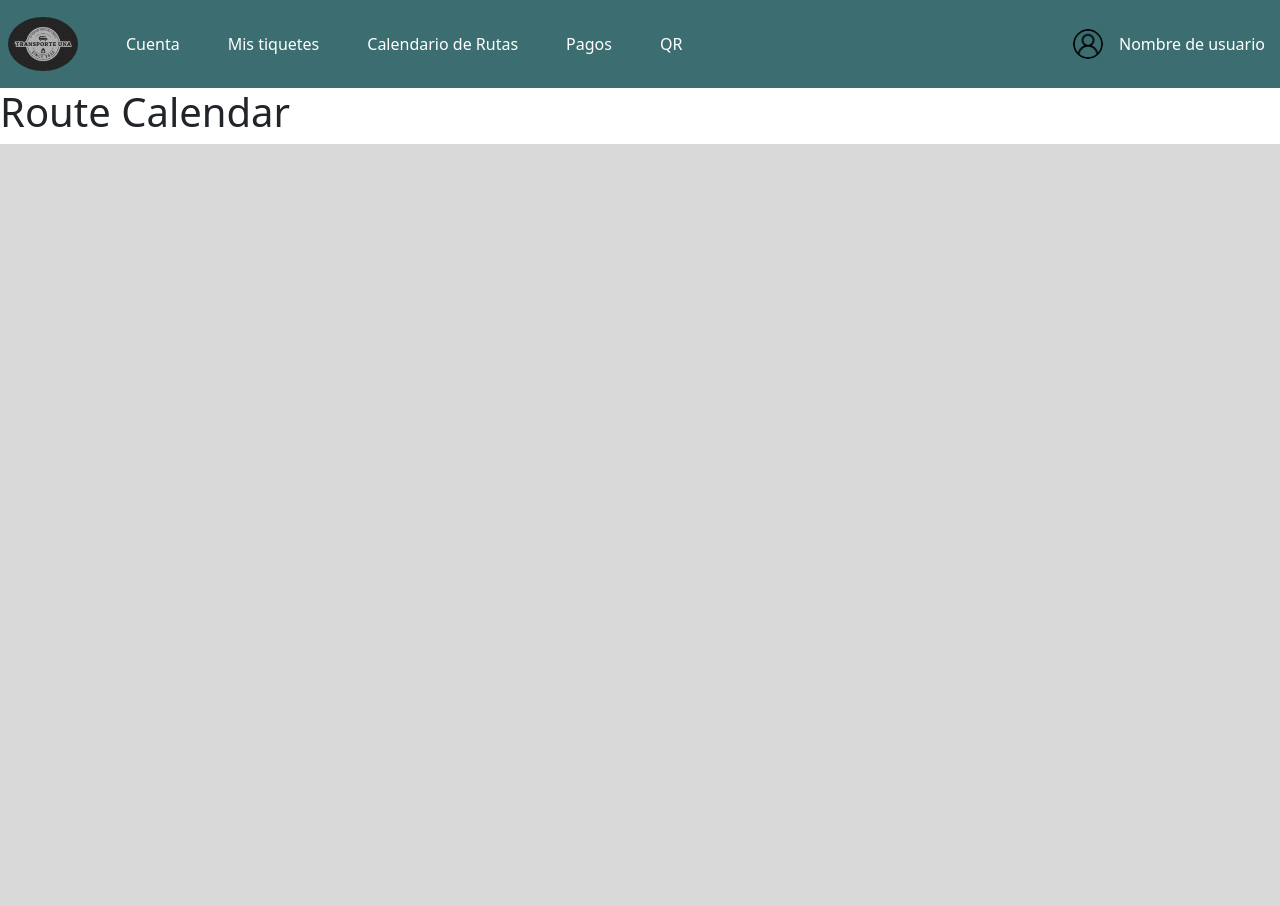
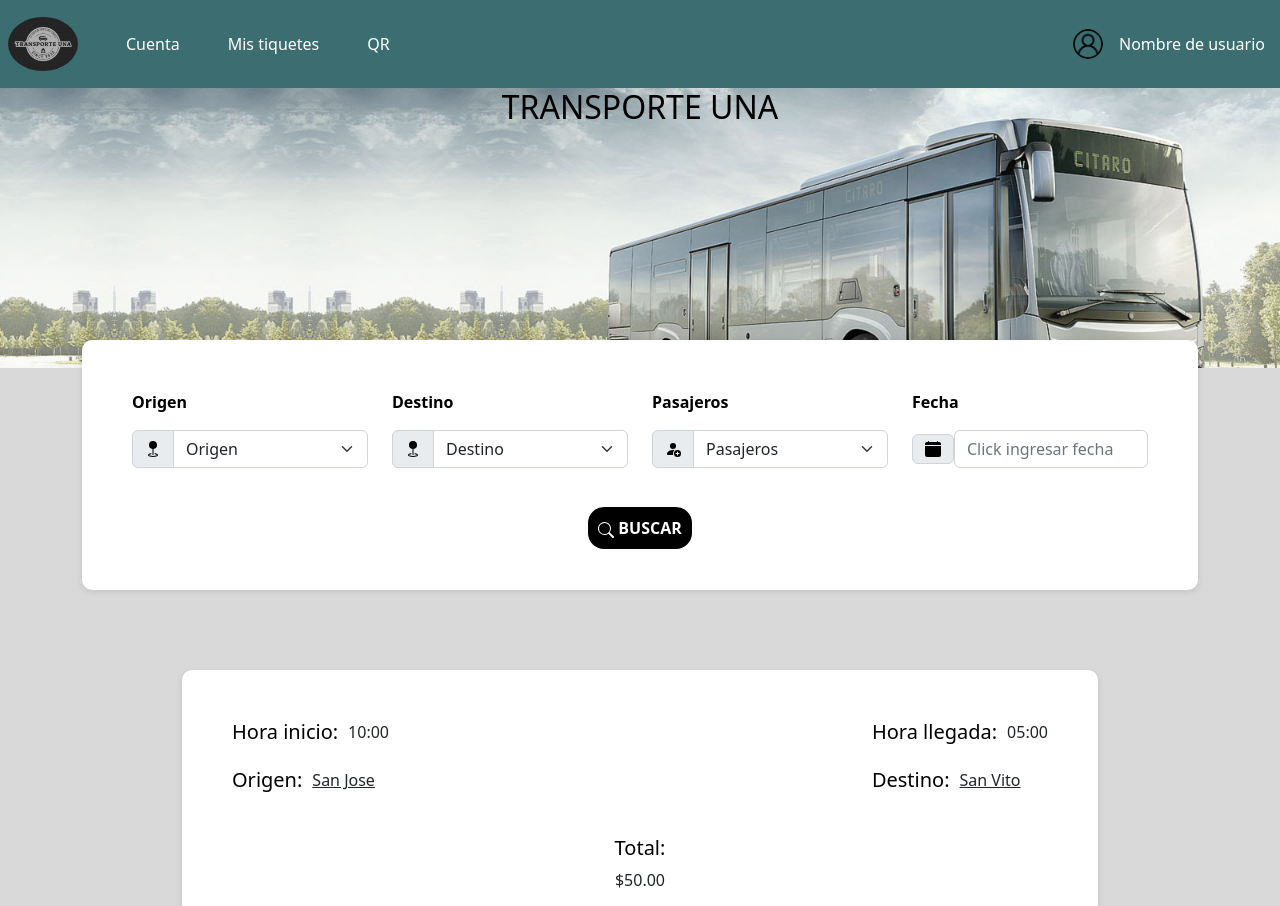
Before and after one commit to DayanaGamboaM/BoleteriaOnline, a Next.js app in the folder boleteria/: page /routeCalendar in a window 1280 px wide. Shown: the top 906 px of the page. Before the commit the page ends 800 px from the top, so only its background shows below. Built offline with nearby package versions, Linux system fonts and the light colour scheme.

Commit message:
route calendar implementation

```diff
--- a/boleteria/components/Header.tsx
+++ b/boleteria/components/Header.tsx
@@ -1,7 +1,12 @@
 import React, { useState } from "react";
-import { BsSearch, BsGeoFill, BsPersonFillAdd, BsCalendarFill } from 'react-icons/bs';
-import DatePicker from 'react-datepicker';
-import 'react-datepicker/dist/react-datepicker.css';
+import {
+  BsSearch,
+  BsGeoFill,
+  BsPersonFillAdd,
+  BsCalendarFill,
+} from "react-icons/bs";
+import DatePicker from "react-datepicker";
+import "react-datepicker/dist/react-datepicker.css";
 
 const Header = () => {
   const [selectedDate, setSelectedDate] = useState<Date | null>(null);
@@ -10,7 +15,7 @@ const Header = () => {
     setSelectedDate(date);
   };
   return (
-    <div style={{ backgroundColor: "#d9d9d9"}}>
+    <div style={{ backgroundColor: "#d9d9d9" }}>
       <div className="page-header">
         <h2 className="d-flex align-items-start justify-content-center page-title">
           TRANSPORTE UNA
@@ -24,7 +29,9 @@ const Header = () => {
                 <p className="cardBlock-titles">Origen</p>
                 <div className="form-group">
                   <div className="input-group">
-                            <span className="input-group-text text-black"><BsGeoFill /></span>
+                    <span className="input-group-text text-black">
+                      <BsGeoFill />
+                    </span>
                     <select className="form-select" aria-label="Select origin">
                       <option value="">Origen</option>
                       {/* Opciones de origen */}
@@ -36,8 +43,13 @@ const Header = () => {
                 <p className="cardBlock-titles">Destino</p>
                 <div className="form-group">
                   <div className="input-group">
-                            <span className="input-group-text text-black"><BsGeoFill /></span>
-                                <select className="form-select" aria-label="Select destination">
+                    <span className="input-group-text text-black">
+                      <BsGeoFill />
+                    </span>
+                    <select
+                      className="form-select"
+                      aria-label="Select destination"
+                    >
                       <option value="">Destino</option>
                       {/* Opciones de destino */}
                     </select>
@@ -48,31 +60,41 @@ const Header = () => {
                 <p className="cardBlock-titles">Pasajeros</p>
                 <div className="form-group">
                   <div className="input-group">
-                            <span className="input-group-text text-black"><BsPersonFillAdd /></span>
-                                <select className="form-select" aria-label="Select passengers">
+                    <span className="input-group-text text-black">
+                      <BsPersonFillAdd />
+                    </span>
+                    <select
+                      className="form-select"
+                      aria-label="Select passengers"
+                    >
                       <option value="">Pasajeros</option>
                       {/* Opciones de pasajeros */}
                     </select>
                   </div>
                 </div>
               </div>
-                <div className="col-xl-2 col-lg-2 col-md-2 col-sm-6 col-12">
+              <div className="col-xl-3 col-lg-4 col-md-2 col-sm-6 col-12">
                 <p className="cardBlock-titles">Fecha</p>
-                    <div className="form-group">
-                        <div className="d-flex align-items-center input-group">
-                            <span className="input-group-text text-black"><BsCalendarFill /></span>
+                <div className="form-group d-flex align-items-center">
+                  <span
+                    className="input-group-text text-black d-flex align-items-center"
+                    style={{ height: "100%" }}
+                  >
+                    <BsCalendarFill />
+                  </span>
+                  <div className="flex-grow-1">
                     <DatePicker
                       selected={selectedDate}
                       onChange={handleDateChange}
                       dateFormat="dd/MM/yyyy"
                       className="form-control"
-                                    placeholderText="Fecha"
+                      placeholderText="Click ingresar fecha"
                     />
                   </div>
                 </div>
               </div>
               <div className="col-xl-12 col-lg-12 col-md-12 col-sm-12 col-12 text-center mt-5">
-                    <a className="search" href="#pagina">
+                <a className="search" href="routeCalendar">
                   <BsSearch /> Buscar
                 </a>
               </div>
--- a/boleteria/components/NavBar.tsx
+++ b/boleteria/components/NavBar.tsx
@@ -7,7 +7,7 @@ import User from "/public/user.png";
 const NavBar = () => {
   return (
     <Navbar className="navBar" expand="sm" collapseOnSelect>
-      <Navbar.Brand className="ml-5 p-2 fs-3" href="#home">
+      <Navbar.Brand className="ml-5 p-2 fs-3" href="http://localhost:3000/">
         <Image
           src={Logo}
           alt="Header Image"
@@ -33,20 +33,6 @@ const NavBar = () => {
             className="fs-22 m-3"
           >
             Mis tiquetes
-          </Nav.Link>
-          <Nav.Link
-            href="routeCalendar"
-            style={{ color: "#ffffff" }}
-            className="fs-22 m-3"
-          >
-            Calendario de Rutas
-          </Nav.Link>
-          <Nav.Link
-            href="paymentGateway"
-            style={{ color: "#ffffff" }}
-            className="fs-22 m-3"
-          >
-            Pagos
           </Nav.Link>
           <Nav.Link
             href="myTicketsQR"
--- /dev/null
+++ b/boleteria/components/componentsRouteCalendar/RoutesC.tsx
@@ -0,0 +1,93 @@
+import React from "react";
+import { BsArrowRight } from "react-icons/bs";
+
+const availableRoutes = [
+  { hourI: "10:00", Origin: "San Jose", hourL: "05:00", Dest: "San Vito" },
+  { hourI: "08:00", Origin: "San Jose", hourL: "12:00", Dest: "San Isidro" },
+  { hourI: "01:00", Origin: "San Jose", hourL: "07:00", Dest: "Agua Buena" },
+];
+
+const RoutesC = () => {
+  return (
+    <div style={{ backgroundColor: "#d9d9d9" }}>
+      <div className="container">
+        {availableRoutes.map((rou, index) => (
+          <div className="card-routes" key={index}>
+            <div className="card-block-routes bg-white">
+              <div className="d-flex flex-column align-items-center">
+                <div className="d-flex justify-content-between w-100 flex-wrap">
+                  <div className="d-flex flex-column align-items-start mb-3">
+                    <div className="d-flex align-items-start mb-3 flex-wrap">
+                      <h5
+                        className="text-black"
+                        style={{ marginRight: "10px" }}
+                      >
+                        Hora inicio:
+                      </h5>
+                      <div>{rou.hourI}</div>
+                    </div>
+                    <div className="d-flex align-items-start mb-3 flex-wrap">
+                      <h5
+                        className="text-black"
+                        style={{ marginRight: "10px" }}
+                      >
+                        Origen:
+                      </h5>
+                      <div style={{ textDecoration: "underline" }}>
+                        {rou.Origin}
+                      </div>
+                    </div>
+                  </div>
+                  <div className="d-flex flex-column align-items-start mb-3">
+                    <div className="d-flex align-items-start mb-3 flex-wrap">
+                      <h5
+                        className="text-black"
+                        style={{ marginRight: "10px" }}
+                      >
+                        Hora llegada:
+                      </h5>
+                      <div>{rou.hourL}</div>
+                    </div>
+                    <div className="d-flex align-items-start mb-3 flex-wrap">
+                      <h5
+                        className="text-black"
+                        style={{ marginRight: "10px" }}
+                      >
+                        Destino:
+                      </h5>
+                      <div style={{ textDecoration: "underline" }}>
+                        {rou.Dest}
+                      </div>
+                    </div>
+                  </div>
+                </div>
+                <div className="mt-1">
+                  <div className="text-center">
+                    <h5 className="text-black mr-2">Total:</h5>
+                    <span>$50.00</span>
+                  </div>
+                </div>
+                <div className="col-xl-12 col-lg-12 col-md-12 col-sm-12 col-12 d-flex justify-content-center align-items-center mt-3">
+                  <a className="buy d-inline-block " href="paymentGateway">
+                    Avanzar{" "}
+                    <span
+                      className="d-inline-block d-sm-none mx-auto"
+                      style={{ width: "24px" }}
+                    >
+                      <BsArrowRight className="align-middle" />
+                    </span>
+                    <span className="d-none d-sm-inline-block">
+                      <BsArrowRight className="align-middle" />
+                    </span>
+                  </a>
+                </div>
+              </div>
+            </div>
+          </div>
+        ))}
+      </div>
+    </div>
+  );
+};
+
+export default RoutesC;
--- a/boleteria/package.json
+++ b/boleteria/package.json
@@ -9,6 +9,7 @@
     "lint": "next lint"
   },
   "dependencies": {
+    "@react-google-maps/api": "^2.18.1",
     "@types/node": "20.2.1",
     "@types/react": "18.2.6",
     "@types/react-dom": "18.2.4",
--- a/boleteria/src/pages/index.tsx
+++ b/boleteria/src/pages/index.tsx
@@ -1,5 +1,4 @@
 import Head from 'next/head'
-import Image from 'next/image'
 import { Inter } from 'next/font/google'
 import styles from '@/styles/Home.module.css'
 import NavBar from '../../components/NavBar'
@@ -11,6 +10,8 @@ import FooterInformation from '../../components/componentsIndex/FooterInformatio
 const inter = Inter({ subsets: ['latin'] })
 
 export default function Home() {
+
+
   return (
     <>
       <Head>
@@ -22,7 +23,6 @@ export default function Home() {
 
       <NavBar />
       <Header />
-
       <FooterInformation />
       <Footer />
 
--- a/boleteria/src/pages/routeCalendar.tsx
+++ b/boleteria/src/pages/routeCalendar.tsx
@@ -1,11 +1,20 @@
 import React from 'react'
 import Layout from '../../components/Layout';
+import Header from '../../components/Header';
+import Footer from '../../components/Footer';
+import RoutesC from '../../components/componentsRouteCalendar/RoutesC';
 const Home = ()=>{
 
     return(
 
         <Layout>
-            <h1>Route Calendar</h1>
+           <div className='bodyC'>
+                <Header />
+                <RoutesC />
+                <Footer />
+
+           </div>
+
         </Layout>
     )
 }
--- a/boleteria/src/styles/globals.css
+++ b/boleteria/src/styles/globals.css
@@ -126,3 +126,38 @@ body {
 .icon-black {
   color: black;
 }
+
+.icon-container {
+  background-color: #f8f9fa;
+  padding: 0.375rem 0.75rem;
+  border-radius: 0.25rem;
+  margin-right: 10px;
+}
+
+.card-routes {
+  position: relative;
+  bottom: 80px;
+}
+.bodyC {
+  background-color: #d9d9d9;
+}
+
+.card-block-routes {
+  padding: 50px;
+  margin: 100px;
+  border-radius: 10px;
+  box-shadow: 0px 2px 6px rgba(0, 0, 0, 0.1);
+}
+
+.buy {
+  text-decoration: none;
+  color:black;
+  background-color: #3c6e71;
+  padding: 10px;
+  font-weight: 900;
+  text-transform: uppercase;
+  border-radius:1em;
+}
+.buy:hover {
+color: white;
+}
```
Also changed, not shown: boleteria/components/componentsIndex/GoogleMap.tsx (deleted, +0 -8 lines), boleteria/components/componentsRouteCalendar/componenteC.tsx (deleted), 1 other file (tests, documents, lock files or other folders). Lines whose indentation alone changed are shown as unchanged.
